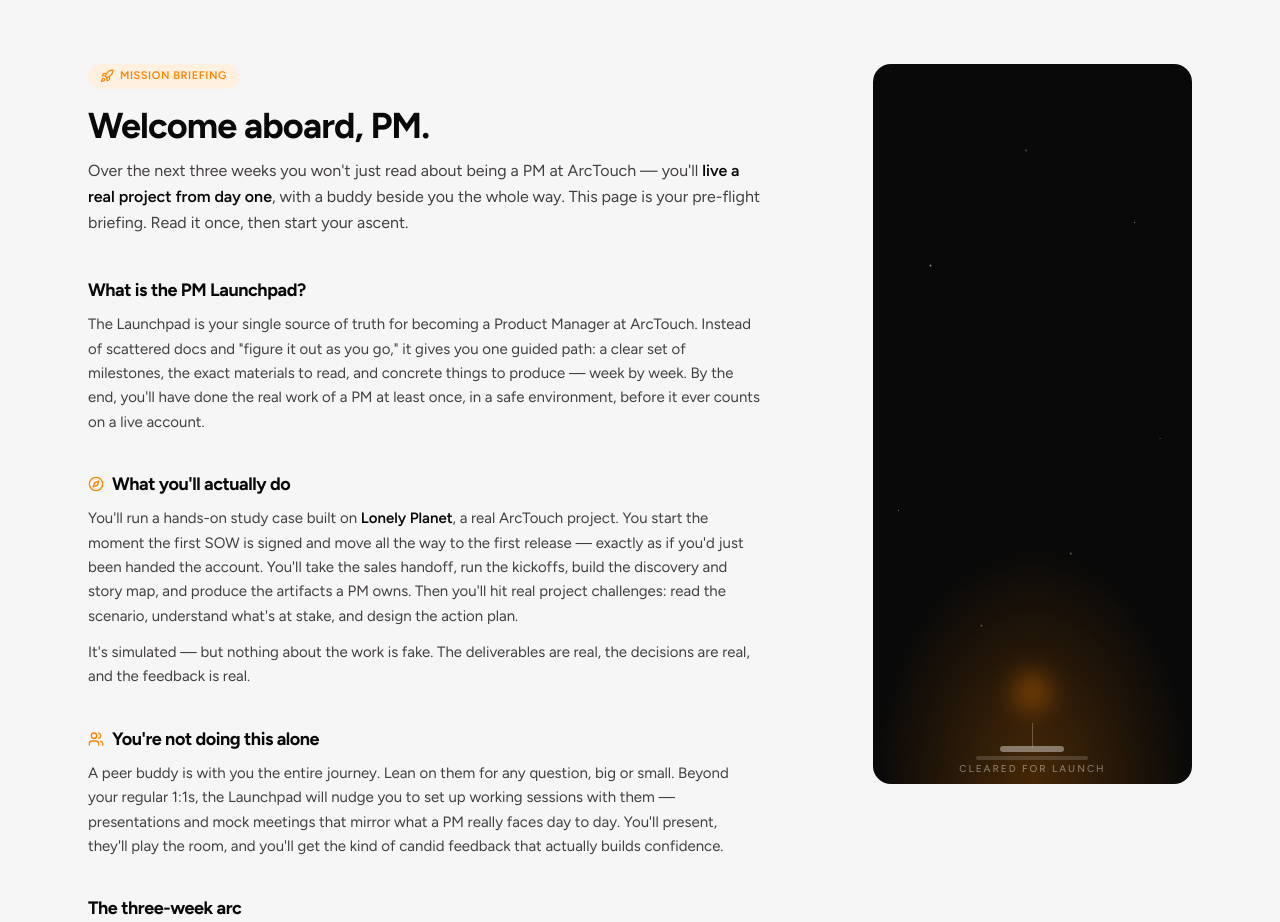
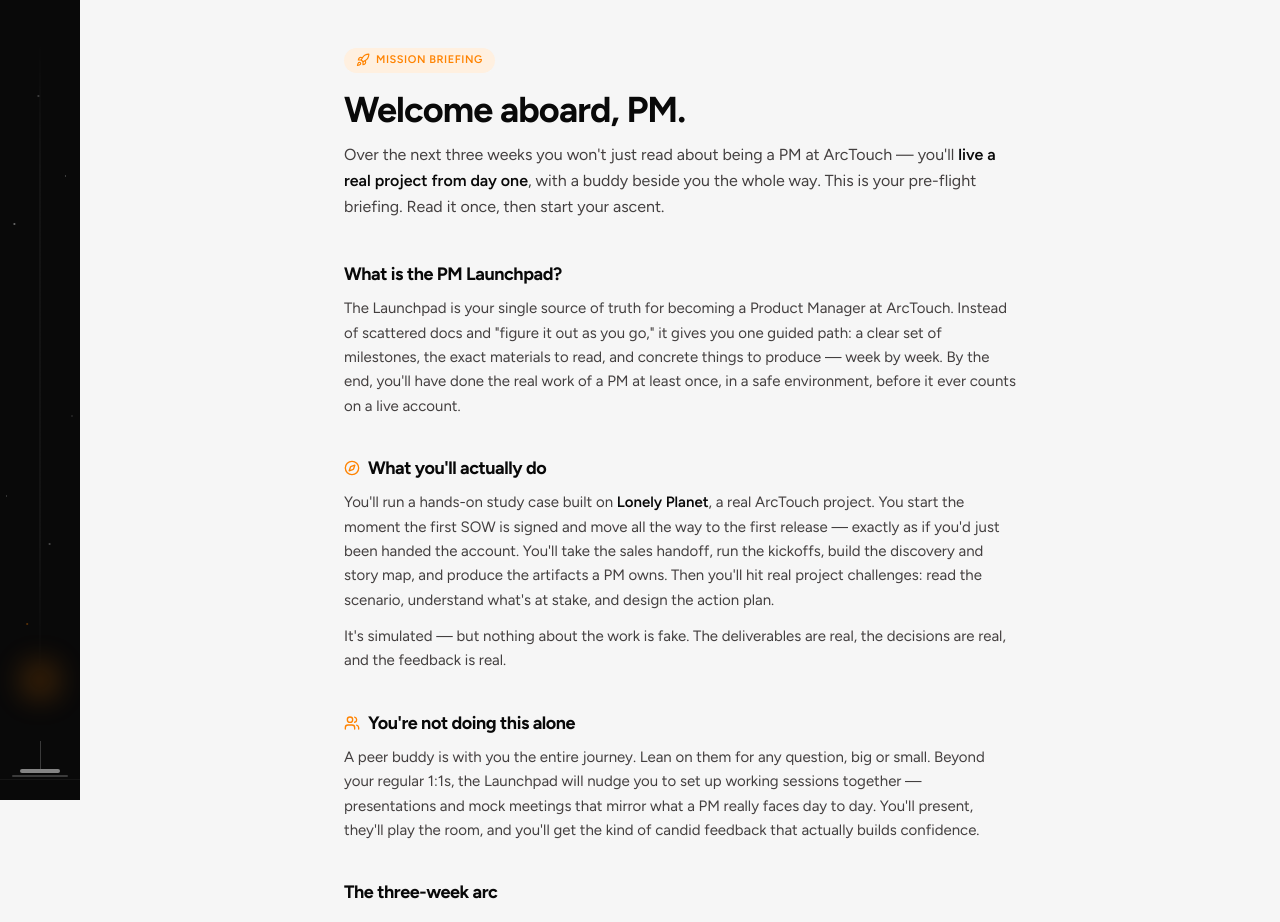
Before and after one commit to mateus-noro-arctouch/pm-launchpad-v2, a Next.js app: page /welcome in a window 1280 px wide. Shown: the top 922 px of the page. Built offline with nearby package versions, Linux system fonts and the light colour scheme.

Commit message:
fix: nav bug + flip to thin left sidebar with 120s rocket launch
Co-authored-by: Cursor <cursoragent@cursor.com>

```diff
--- a/app/globals.css
+++ b/app/globals.css
@@ -169,8 +169,8 @@
   50% { transform: scaleY(1.15) scaleX(1.05); opacity: 1; }
 }
 @keyframes lp-liftoff-glow {
-  0%, 12%   { opacity: 0.55; transform: translateX(-50%) scale(1); }
-  40%, 100% { opacity: 0; transform: translateX(-50%) scale(1.8); }
+  0%, 2%    { opacity: 0.6; transform: translateX(-50%) scale(1); }
+  8%, 100%  { opacity: 0; transform: translateX(-50%) scale(2); }
 }
 
 .lp-float {
@@ -183,14 +183,14 @@
   animation: lp-glow 2.2s ease-in-out infinite;
 }
 .lp-rocket-launch {
-  animation: lp-launch 7s cubic-bezier(0.45, 0, 0.55, 1) infinite;
+  animation: lp-launch 120s linear infinite;
 }
 .lp-flame {
   transform-origin: top center;
   animation: lp-flame 0.35s ease-in-out infinite;
 }
 .lp-liftoff-glow {
-  animation: lp-liftoff-glow 7s ease-out infinite;
+  animation: lp-liftoff-glow 120s ease-out infinite;
 }
 
 .lp-stars {
--- a/components/setup-form.tsx
+++ b/components/setup-form.tsx
@@ -14,7 +14,7 @@ export function SetupForm() {
   const canGenerate = name.trim().length > 0 && start.length > 0
 
   function generate() {
-    const url = `${window.location.origin}/journey?name=${encodeURIComponent(name.trim())}&start=${encodeURIComponent(start)}`
+    const url = `${window.location.origin}/welcome?name=${encodeURIComponent(name.trim())}&start=${encodeURIComponent(start)}`
     setLink(url)
     setCopied(false)
   }
@@ -28,7 +28,7 @@ export function SetupForm() {
   }
 
   function startJourney() {
-    const path = `/journey?name=${encodeURIComponent(name.trim())}&start=${encodeURIComponent(start)}`
+    const path = `/welcome?name=${encodeURIComponent(name.trim())}&start=${encodeURIComponent(start)}`
     router.push(path)
   }
 
--- a/components/welcome-client.tsx
+++ b/components/welcome-client.tsx
@@ -25,44 +25,47 @@ const weeks = [
   },
 ]
 
-function LaunchScene() {
+function LaunchSidebar() {
   return (
-    <div className="relative h-full w-full overflow-hidden rounded-2xl bg-foreground">
-      <div aria-hidden className="lp-stars pointer-events-none absolute inset-0 opacity-70" />
-      <div
+    <div className="relative h-full w-full overflow-hidden bg-foreground">
+      {/* Stars */}
+      <div aria-hidden className="lp-stars pointer-events-none absolute inset-0 opacity-60" />
+
+      {/* Faint vertical track */}
+      <span
         aria-hidden
-        className="pointer-events-none absolute inset-x-0 bottom-0 h-1/3"
-        style={{
-          background:
-            "radial-gradient(ellipse at 50% 100%, rgba(255,131,0,0.25), transparent 70%)",
-        }}
+        className="absolute left-1/2 -translate-x-1/2 top-[5%] bottom-[16%] w-px"
+        style={{ background: "linear-gradient(to bottom, transparent, rgba(255,255,255,0.08) 20%, rgba(255,255,255,0.08) 80%, transparent)" }}
       />
 
-      {/* Rising rocket */}
+      {/* Rocket — takes 2 min to rise from pad to top */}
       <div
         aria-hidden
         className="lp-rocket-launch absolute left-1/2 flex flex-col items-center"
+        style={{ transform: "translateX(-50%)" }}
       >
-        <Rocket className="size-9 -rotate-45 text-brand drop-shadow-[0_0_12px_rgba(255,131,0,0.6)]" />
-        <span className="lp-flame -mt-1 h-5 w-1.5 rounded-full bg-gradient-to-b from-brand via-amber-300 to-transparent" />
+        <Rocket className="size-5 -rotate-45 text-brand drop-shadow-[0_0_8px_rgba(255,131,0,0.7)]" />
+        <span
+          aria-hidden
+          className="lp-flame -mt-0.5 mx-auto h-3.5 w-1 rounded-full"
+          style={{ background: "linear-gradient(to bottom, #FF8300, #fbbf24, transparent)" }}
+        />
       </div>
 
-      {/* Liftoff glow at the pad */}
+      {/* Liftoff glow at pad */}
       <span
         aria-hidden
-        className="lp-liftoff-glow absolute bottom-[10%] left-1/2 size-10 rounded-full bg-brand/60 blur-md"
+        className="lp-liftoff-glow absolute bottom-[13%] left-1/2 size-8 rounded-full blur-lg"
+        style={{ background: "rgba(255,131,0,0.55)", transform: "translateX(-50%)" }}
       />
 
-      {/* Launch pad */}
-      <div aria-hidden className="absolute inset-x-0 bottom-0 flex flex-col items-center pb-6">
-        <span className="h-6 w-px bg-white/25" />
-        <span className="-mt-px h-1.5 w-16 rounded-full bg-white/40" />
-        <span className="mt-1 h-1 w-28 rounded-full bg-white/15" />
+      {/* Launch pad structure */}
+      <div aria-hidden className="absolute inset-x-0 bottom-0 flex flex-col items-center pb-5">
+        <span className="h-7 w-px bg-white/20" />
+        <span className="h-1 w-10 rounded-full bg-white/50" />
+        <span className="mt-0.5 h-0.5 w-14 rounded-full bg-white/20" />
+        <span className="mt-0.5 h-px w-full bg-white/5" />
       </div>
-
-      <p className="absolute inset-x-0 bottom-2 text-center text-[10px] font-medium uppercase tracking-[0.2em] text-white/40">
-        Cleared for launch
-      </p>
     </div>
   )
 }
@@ -82,11 +85,17 @@ export function WelcomeClient() {
   }
 
   return (
-    <main className="min-h-screen bg-background">
-      <div className="mx-auto max-w-6xl px-6 py-10 lg:py-16">
-        <div className="grid gap-10 lg:grid-cols-[7fr_3fr]">
-          {/* Content — 70% */}
-          <div className="max-w-2xl">
+    <main className="flex min-h-screen">
+      {/* Left sidebar — thin dark strip with rocket animation */}
+      <aside className="hidden lg:flex w-20 shrink-0 flex-col">
+        <div className="sticky top-0 h-screen">
+          <LaunchSidebar />
+        </div>
+      </aside>
+
+      {/* Right — content */}
+      <div className="flex-1 px-8 py-12 sm:px-14 lg:px-16 xl:px-20">
+        <div className="mx-auto max-w-2xl">
           <span className="inline-flex items-center gap-1.5 rounded-full bg-brand-muted px-3 py-1 text-[11px] font-semibold uppercase tracking-wider text-brand">
             <Rocket className="size-3.5" />
             Mission Briefing
@@ -96,16 +105,13 @@ export function WelcomeClient() {
             Welcome aboard, {name}.
           </h1>
           <p className="mt-3 text-pretty text-base leading-relaxed text-muted-foreground">
-              Over the next three weeks you won't just read about being a PM at ArcTouch — you'll
-              <span className="font-semibold text-foreground"> live a real project from day one</span>,
-              with a buddy beside you the whole way. This page is your pre-flight briefing. Read it
+            Over the next three weeks you won't just read about being a PM at ArcTouch — you'll{" "}
+            <span className="font-semibold text-foreground">
+              live a real project from day one
+            </span>
+            , with a buddy beside you the whole way. This is your pre-flight briefing. Read it
             once, then start your ascent.
           </p>
-
-            {/* Mobile launch scene */}
-            <div className="mt-8 h-44 lg:hidden">
-              <LaunchScene />
-            </div>
 
           <div className="mt-10 space-y-9">
             <section>
@@ -114,10 +120,11 @@ export function WelcomeClient() {
               </h2>
               <p className="mt-2 text-[15px] leading-relaxed text-muted-foreground">
                 The Launchpad is your single source of truth for becoming a Product Manager at
-                  ArcTouch. Instead of scattered docs and "figure it out as you go," it gives you one
-                  guided path: a clear set of milestones, the exact materials to read, and concrete
-                  things to produce — week by week. By the end, you'll have done the real work of a
-                  PM at least once, in a safe environment, before it ever counts on a live account.
+                ArcTouch. Instead of scattered docs and "figure it out as you go," it gives you
+                one guided path: a clear set of milestones, the exact materials to read, and
+                concrete things to produce — week by week. By the end, you'll have done the real
+                work of a PM at least once, in a safe environment, before it ever counts on a
+                live account.
               </p>
             </section>
 
@@ -127,16 +134,17 @@ export function WelcomeClient() {
                 What you'll actually do
               </h2>
               <p className="mt-2 text-[15px] leading-relaxed text-muted-foreground">
-                  You'll run a hands-on study case built on <span className="font-semibold text-foreground">Lonely Planet</span>,
-                  a real ArcTouch project. You start the moment the first SOW is signed and move all
-                  the way to the first release — exactly as if you'd just been handed the account.
-                  You'll take the sales handoff, run the kickoffs, build the discovery and story map,
-                  and produce the artifacts a PM owns. Then you'll hit real project challenges: read
-                  the scenario, understand what's at stake, and design the action plan.
+                You'll run a hands-on study case built on{" "}
+                <span className="font-semibold text-foreground">Lonely Planet</span>, a real
+                ArcTouch project. You start the moment the first SOW is signed and move all the
+                way to the first release — exactly as if you'd just been handed the account.
+                You'll take the sales handoff, run the kickoffs, build the discovery and story
+                map, and produce the artifacts a PM owns. Then you'll hit real project challenges:
+                read the scenario, understand what's at stake, and design the action plan.
               </p>
               <p className="mt-3 text-[15px] leading-relaxed text-muted-foreground">
-                  It's simulated — but nothing about the work is fake. The deliverables are real, the
-                  decisions are real, and the feedback is real.
+                It's simulated — but nothing about the work is fake. The deliverables are real,
+                the decisions are real, and the feedback is real.
               </p>
             </section>
 
@@ -146,16 +154,18 @@ export function WelcomeClient() {
                 You're not doing this alone
               </h2>
               <p className="mt-2 text-[15px] leading-relaxed text-muted-foreground">
-                  A peer buddy is with you the entire journey. Lean on them for any question, big or
-                  small. Beyond your regular 1:1s, the Launchpad will nudge you to set up working
-                  sessions with them — presentations and mock meetings that mirror what a PM really
-                  faces day to day. You'll present, they'll play the room, and you'll get the kind of
-                  candid feedback that actually builds confidence.
+                A peer buddy is with you the entire journey. Lean on them for any question, big
+                or small. Beyond your regular 1:1s, the Launchpad will nudge you to set up
+                working sessions together — presentations and mock meetings that mirror what a PM
+                really faces day to day. You'll present, they'll play the room, and you'll get
+                the kind of candid feedback that actually builds confidence.
               </p>
             </section>
 
             <section>
-                <h2 className="text-lg font-bold tracking-tight text-foreground">The three-week arc</h2>
+              <h2 className="text-lg font-bold tracking-tight text-foreground">
+                The three-week arc
+              </h2>
               <div className="mt-4 space-y-3">
                 {weeks.map((w, i) => (
                   <div
@@ -184,12 +194,12 @@ export function WelcomeClient() {
                 Why we built this
               </h2>
               <p className="mt-2 text-[15px] leading-relaxed text-muted-foreground">
-                  Starting a new PM role is exciting — and a little daunting. The Launchpad exists so
-                  that on the day you join your first real project, you've already been through the
-                  motions: you've run the handoff, faced the client moment, made the call under
+                Starting a new PM role is exciting — and a little daunting. The Launchpad exists
+                so that on the day you join your first real project, you've already been through
+                the motions: you've run the handoff, faced the client moment, made the call under
                 ambiguity. That's the whole point of the name. By the time you reach the end, you
-                  shouldn't just <em>know</em> how a PM works at ArcTouch — you should feel ready to be
-                  launched.
+                shouldn't just <em>know</em> how a PM works at ArcTouch — you should feel ready
+                to be launched.
               </p>
             </section>
           </div>
@@ -202,14 +212,10 @@ export function WelcomeClient() {
             Enter your journey
             <ArrowRight className="size-4" />
           </button>
-          </div>
 
-          {/* Animation — 30%, desktop only */}
-          <div className="hidden lg:block">
-            <div className="sticky top-10 h-[calc(100vh-5rem)] min-h-[480px]">
-              <LaunchScene />
-            </div>
-          </div>
+          <p className="mt-6 text-xs text-muted-foreground">
+            You can come back to this page anytime via the Mission Briefing link in the header.
+          </p>
         </div>
       </div>
     </main>
```
Lines whose indentation alone changed are shown as unchanged.
